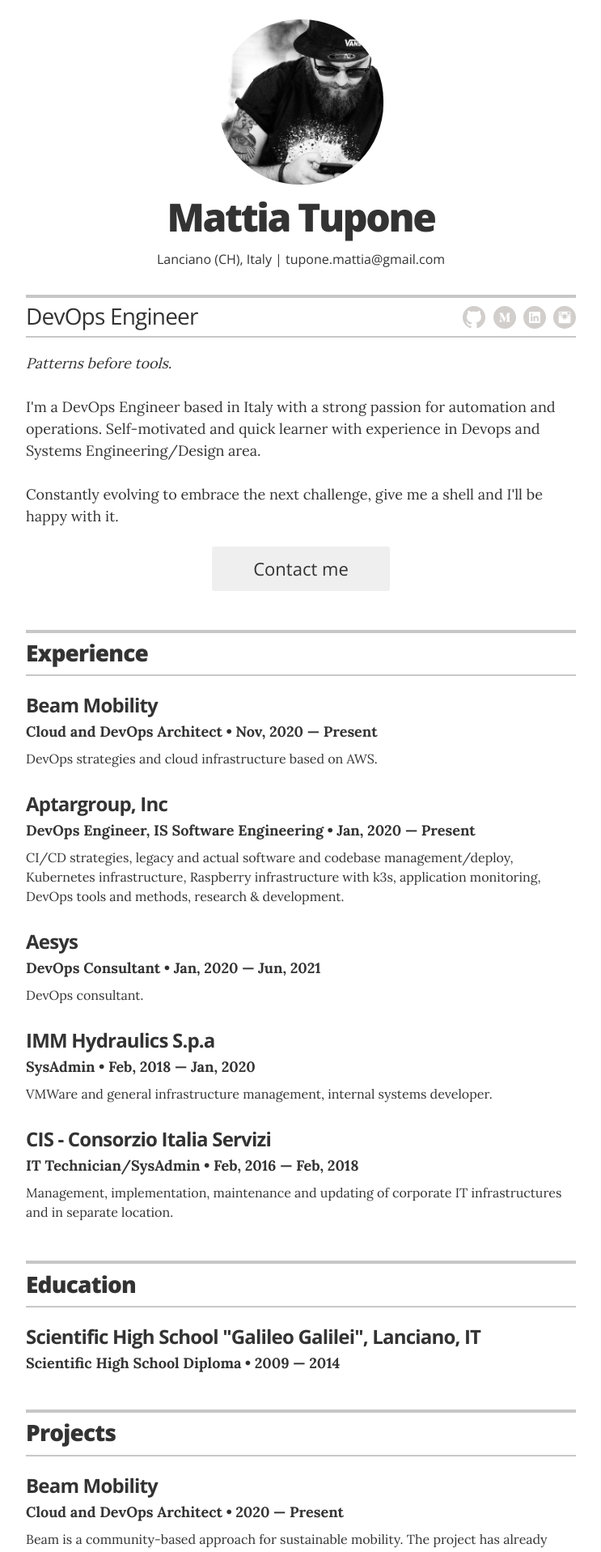
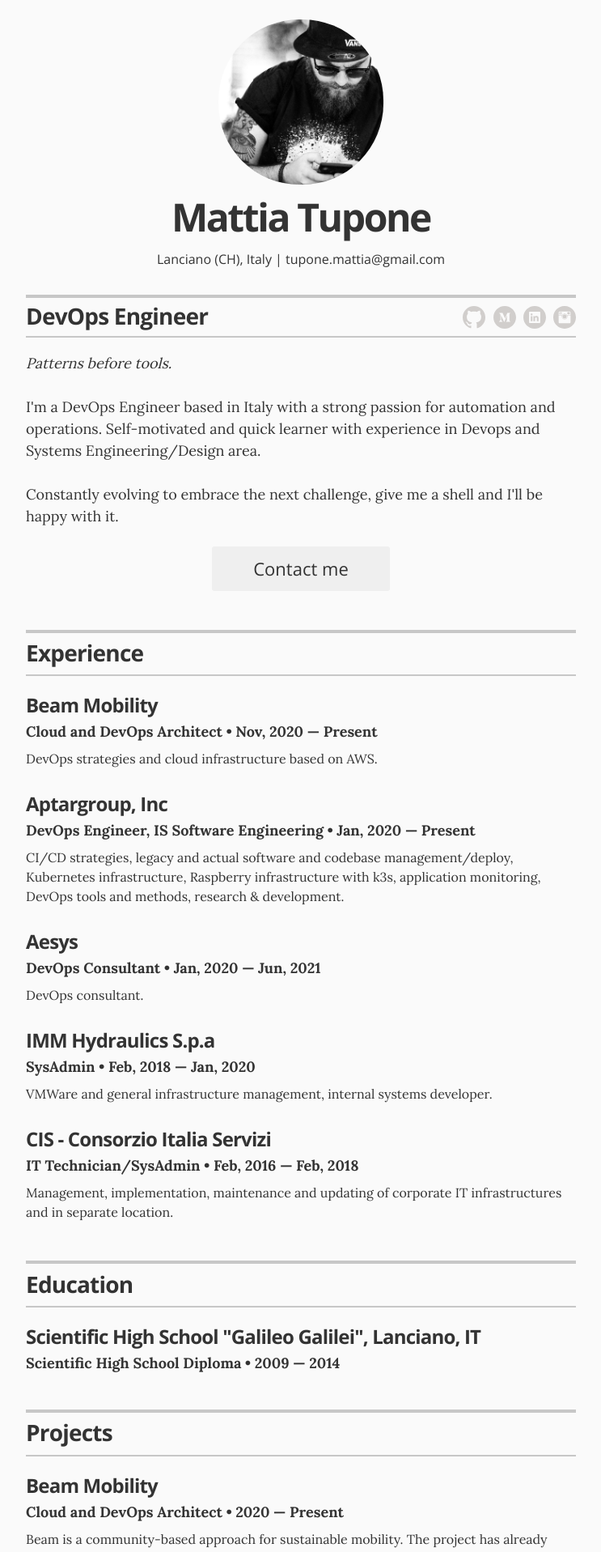
Before and after one commit to jglovier/resume-template, a Jekyll site: the page built from index.html, in a window 1280 px wide. Shown: the top 1917 px of the page at 81% size, without its empty margins (268-1011 px from the left). Built offline with Jekyll 4.4.1, drawn with Linux system fonts in a browser that asks for light colours; a script that is not in the unit is left out.

Commit message:
Updated fonts

```diff
--- a/_sass/_base.scss
+++ b/_sass/_base.scss
@@ -7,7 +7,7 @@
 }
 
 html {
-  background: $white;
+  background: #fafafa;
 }
 
 body{
--- a/_sass/_mixins.scss
+++ b/_sass/_mixins.scss
@@ -64,6 +64,11 @@
   font-weight: 400;
 }
 
+@mixin sans_medium {
+  @include sans;
+  font-weight: 600;
+}
+
 @mixin sans_bold {
   @include sans;
   font-weight: 700;
@@ -81,6 +86,11 @@
 @mixin serif_regular {
   @include serif;
   font-weight: 400;
+}
+
+@mixin serif_medium {
+  @include serif;
+  font-weight: 500;
 }
 
 @mixin serif_bold {
--- a/_sass/_resume.scss
+++ b/_sass/_resume.scss
@@ -9,7 +9,7 @@
 
   h2 {
     @include sans;
-    font-weight: 900;
+    font-weight: 700;
     font-size: 1.75rem;
     letter-spacing: -.05rem;
     margin: 0;
@@ -32,7 +32,7 @@
   .header-name {
     @include sans;
     font-size: 3rem;
-    font-weight: 900;
+    font-weight: 700;
     text-align: center;
     letter-spacing: -.15rem;
     line-height: 1;
@@ -55,7 +55,7 @@
 
     .header-title {
       @include sans;
-      font-weight: 300;
+      font-weight: 600;
       font-size: 1.75rem;
       line-height: 2rem;
       letter-spacing: -.05rem;
@@ -117,7 +117,7 @@
   margin: 1.5rem auto;
   width: 220px;
   font-size: 1.375rem;
-  @include sans_light;
+  @include sans_regular;
   color: #333;
   line-height: 55px;
   @include transition(all .2s ease);
```
